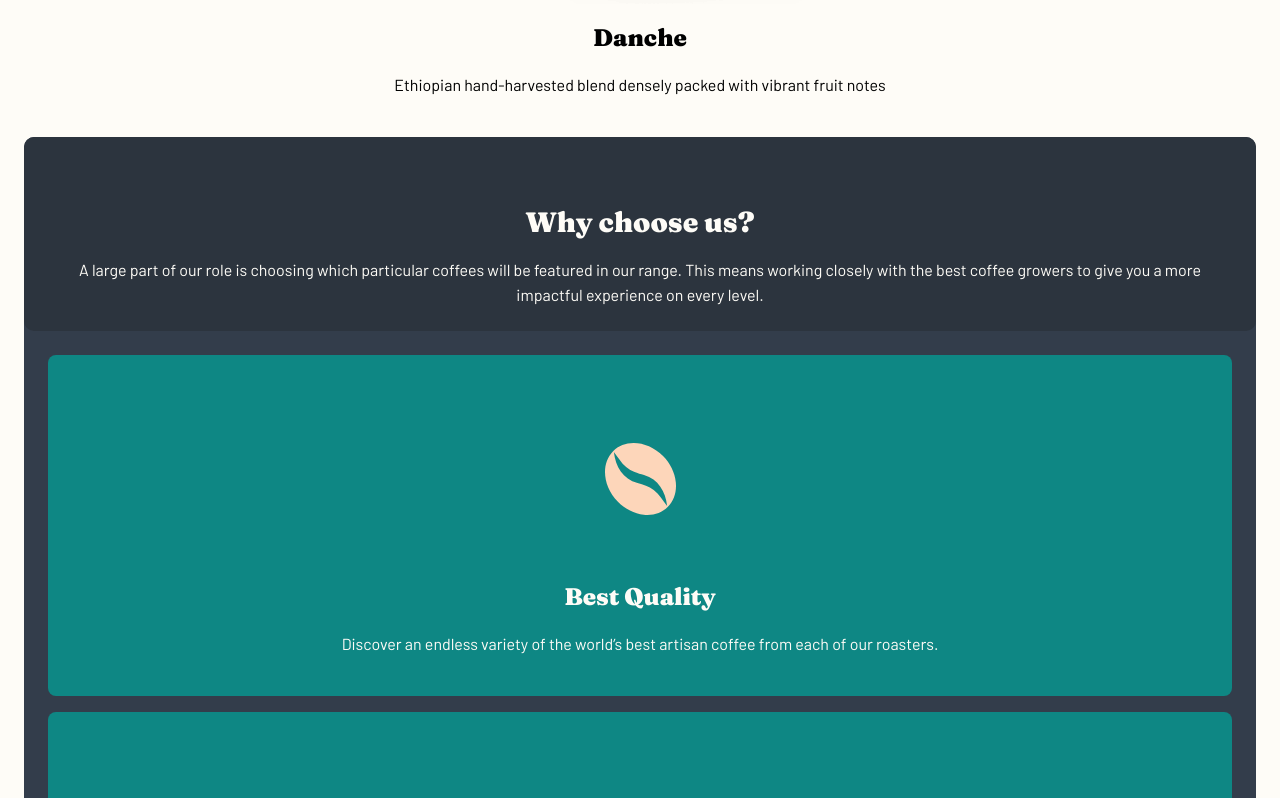
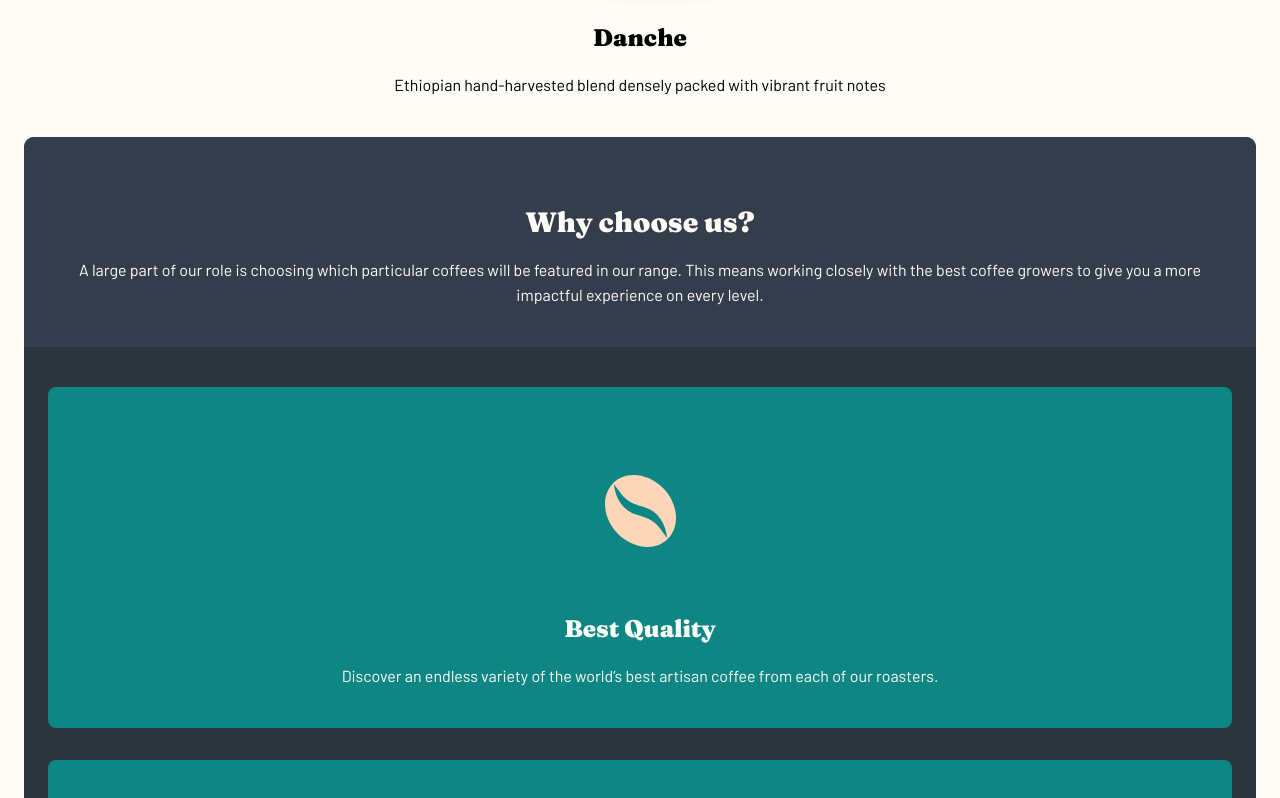
Before and after one commit to kebin20/coffee-roasters-website, a React (Vite) app: page / in a window 1280 px wide. Shown: the part 2480-3278 px from the top of the page. Built offline with nearby package versions, Linux system fonts and the light colour scheme.

Commit message:
style: Tweaked why choose us dimensions

```diff
--- a/src/Pages/Home.module.css
+++ b/src/Pages/Home.module.css
@@ -59,11 +59,11 @@
 /* Why Choose Us? Section*/
 
 .whyUs {
-  background-color: var(--darkGreyBlue);
+  background-color: #2c343e;
   color: var(--lightCream);
   margin: 1.5em;
   border-radius: 10px;
-  height: 902px;
+  height: 60em;
 }
 
 .whyUsTitle {
@@ -72,17 +72,18 @@
 }
 
 .whyUsContainer {
-  background-color: #2c343e;
-  border-radius: 10px;
+  background-color: var(--darkGreyBlue);
+  border-top-left-radius: 10px;
+  border-top-right-radius: 10px;
   text-align: center;
-  padding: 4em 1.5em 1.5em 1.5em;
+  padding: 4em 1.5em 2.5em 1.5em;
 }
 
 .whyUsFeaturesContainer {
   display: flex;
   flex-direction: column;
-  gap: 1em;
-  margin: 1.5em;
+  gap: 2em;
+  margin: 2.5em 1.5em 1.5em 1.5em;
 }
 
 .featuresItem {
```
